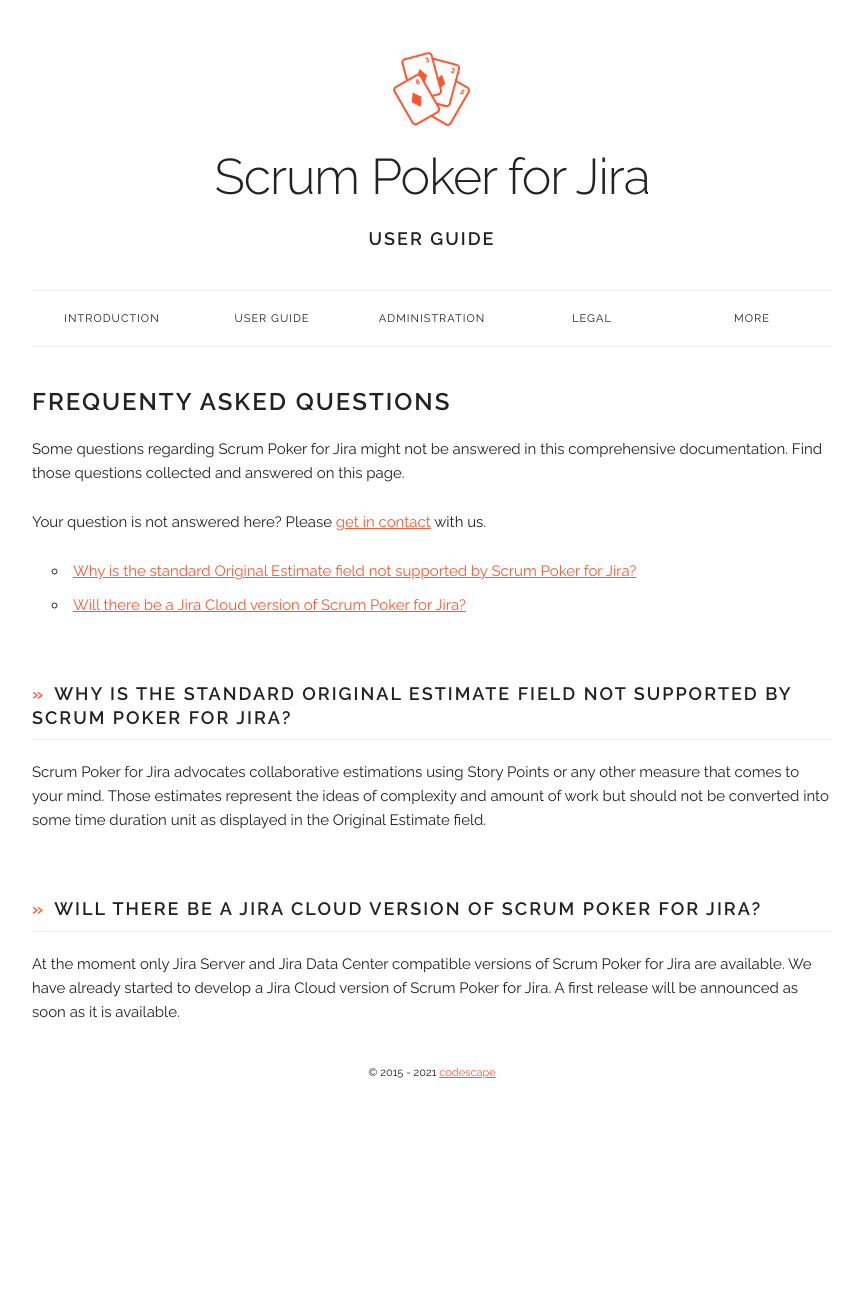
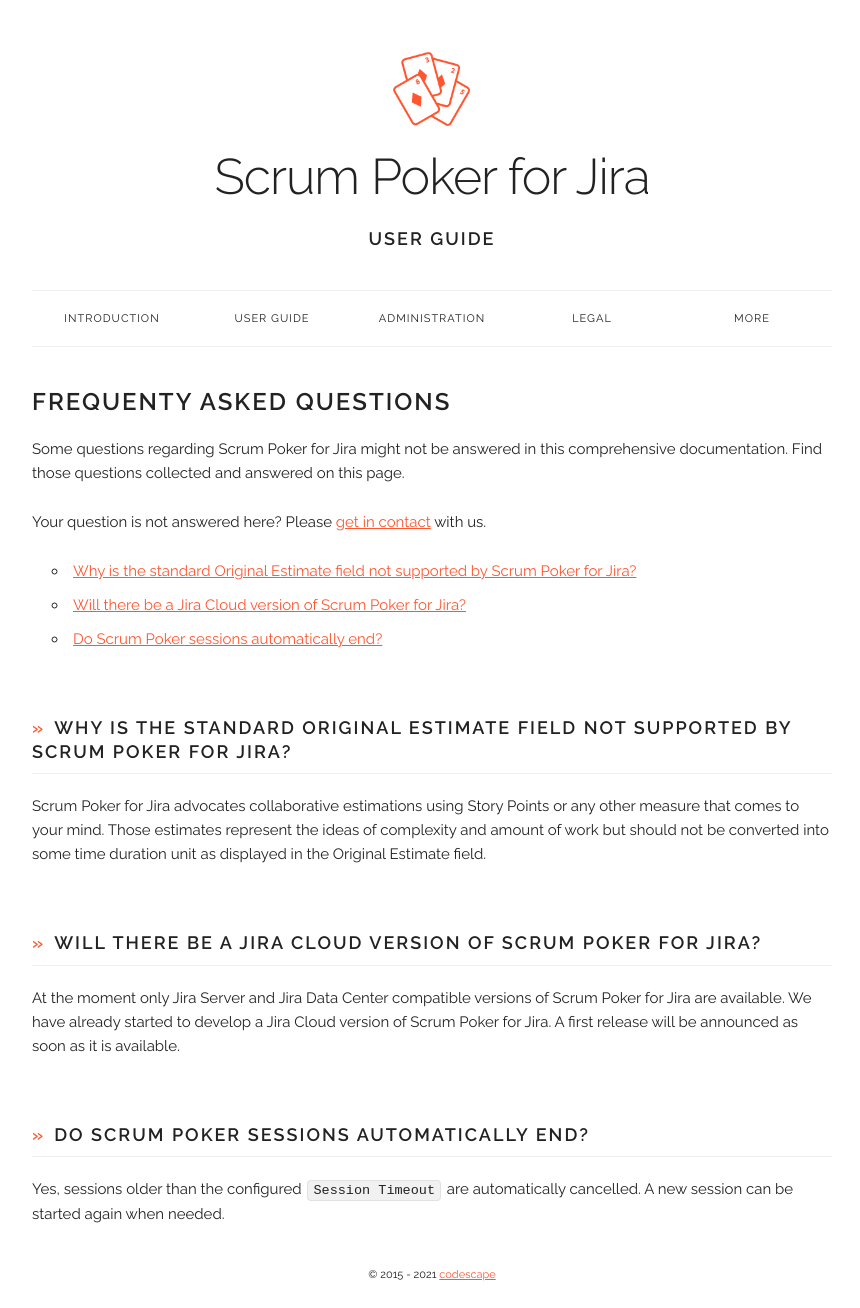
Before and after one commit to codescape/jira-scrum-poker, a Jekyll site: the page built from docs/faq.md, in a window 1280 px wide. Shown: the whole page, without its empty margins (208-1068 px from the left). Built offline with Jekyll 4.4.1, drawn with Linux system fonts in a browser that asks for light colours; nearby versions of some CDN libraries; before the commit the page ends 1106 px from its top, so only the background shows below that.

Commit message:
docs: add content to frequently asked questions in documentation

```diff
--- a/docs/faq.md
+++ b/docs/faq.md
@@ -22,3 +22,8 @@
 At the moment only Jira Server and Jira Data Center compatible versions of Scrum Poker for Jira are available.
 We have already started to develop a Jira Cloud version of Scrum Poker for Jira.
 A first release will be announced as soon as it is available.
+
+### Do Scrum Poker sessions automatically end?
+
+Yes, sessions older than the configured `Session Timeout` are automatically cancelled.
+A new session can be started again when needed.
```
Also changed, not shown: docs/changelog.md.
